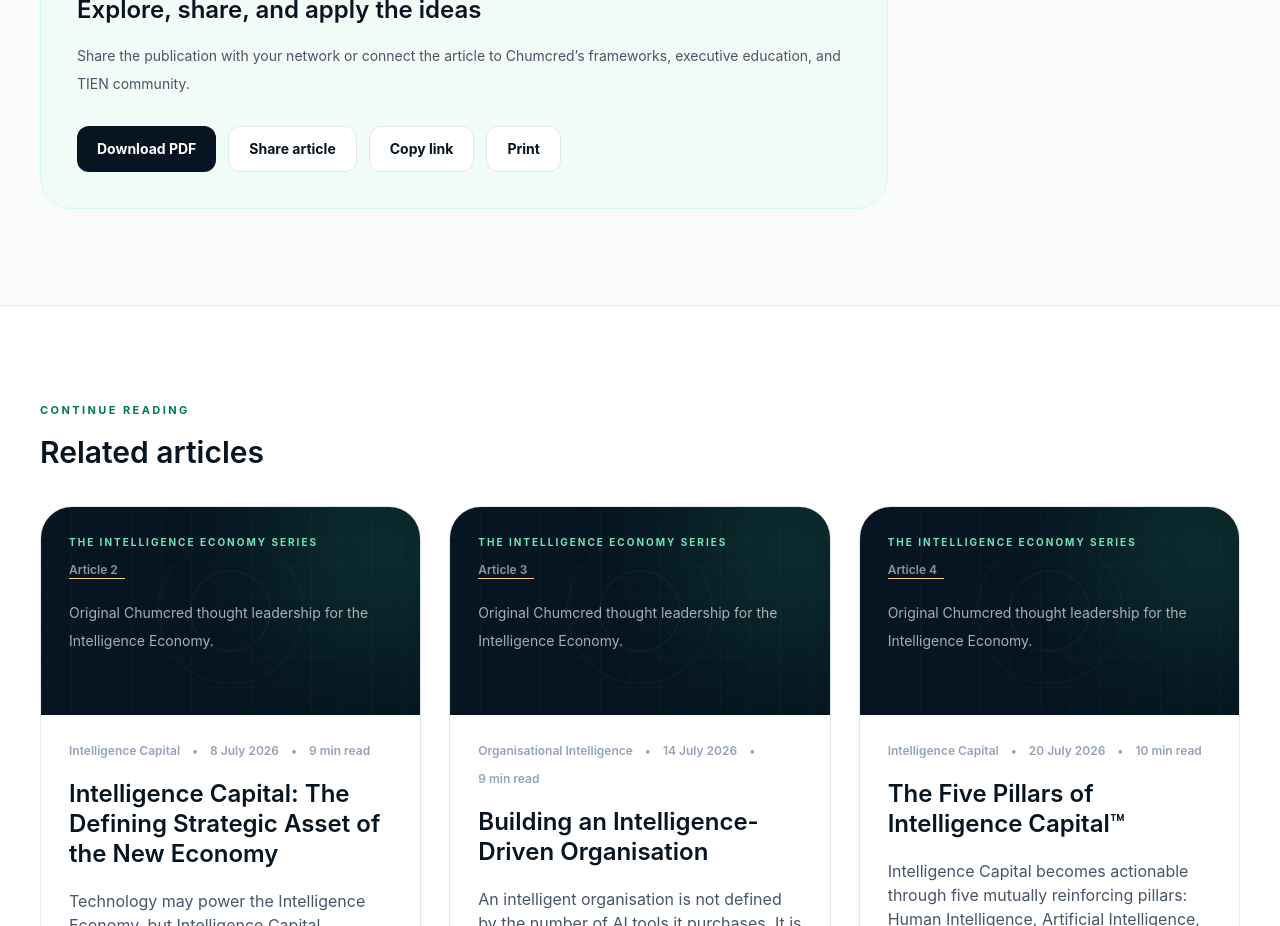
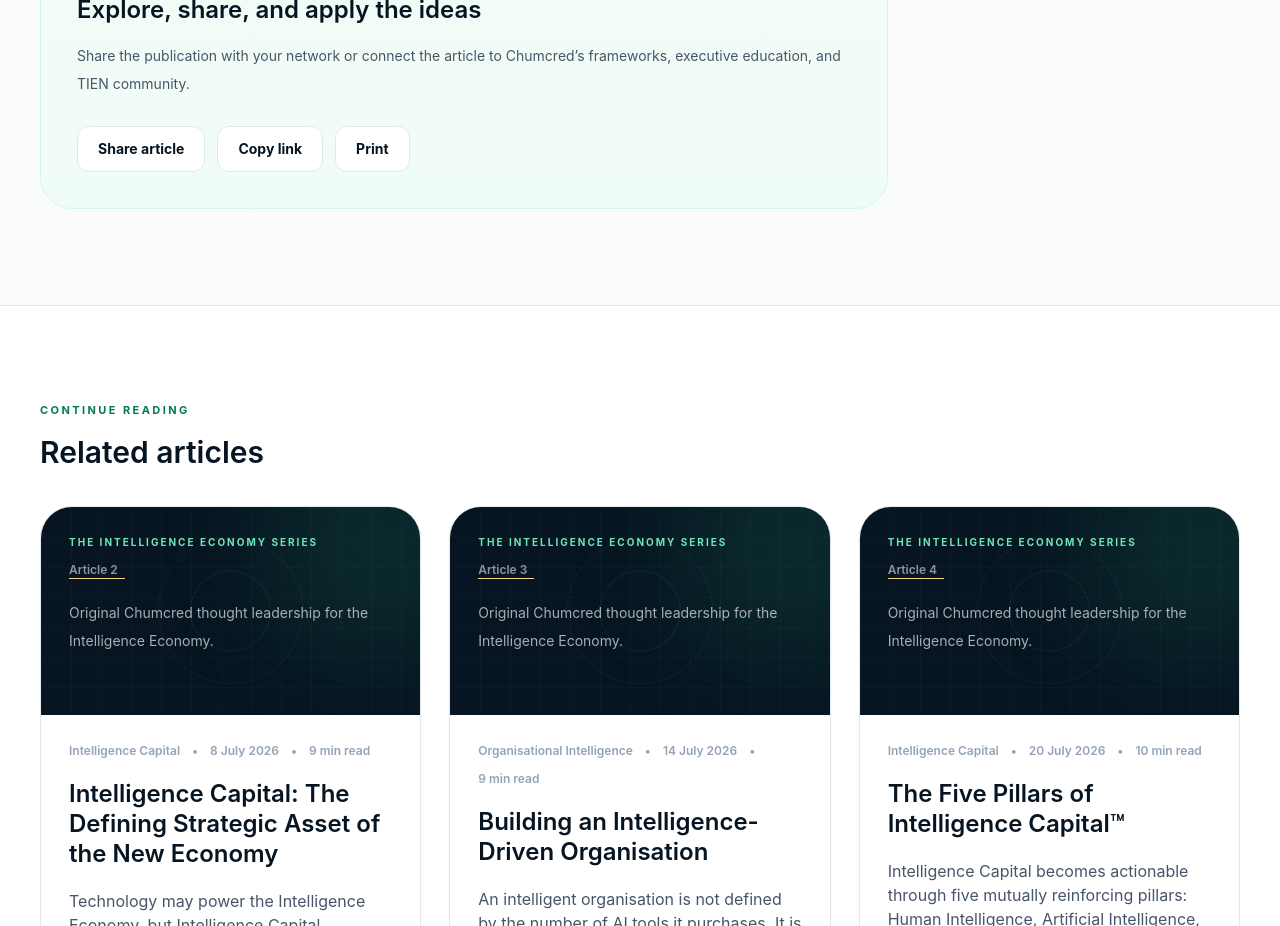
Before and after one commit to Kunleadegbie/Chumcred-Digital-Headquarters, a Next.js app: page /intelligence-economy/articles/rise-of-the-intelligence-economy in a window 1280 px wide. Shown: the part 3420-4346 px from the top of the page. Built offline with nearby package versions, Linux system fonts and the light colour scheme.

Commit message:
Hide PDF action until publication PDF is available

```diff
--- a/components/ArticleActions.tsx
+++ b/components/ArticleActions.tsx
@@ -31,6 +31,7 @@ export default function ArticleActions({
 
   return (
     <div className="flex flex-wrap gap-3">
+      {pdfPath ? (
         <a
           href={pdfPath}
           target="_blank"
@@ -39,6 +40,7 @@ export default function ArticleActions({
         >
           Download PDF
         </a>
+      ) : null}
       <button
         type="button"
         onClick={shareArticle}
```
Lines whose indentation alone changed are shown as unchanged.
